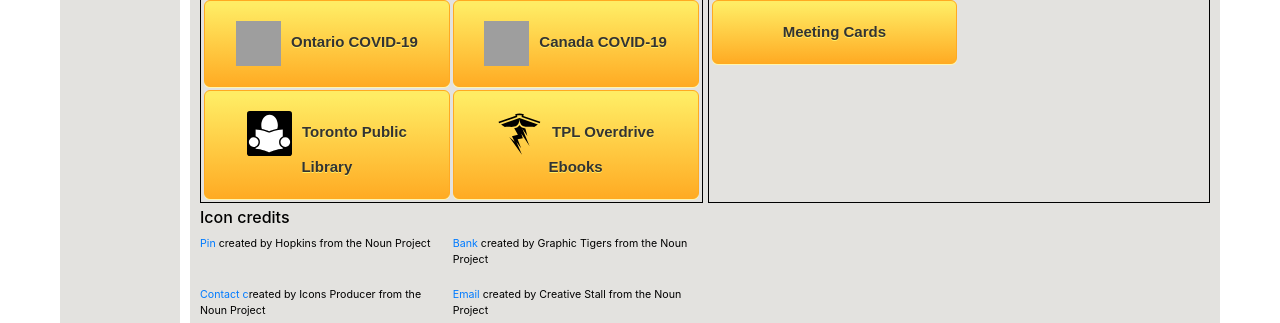
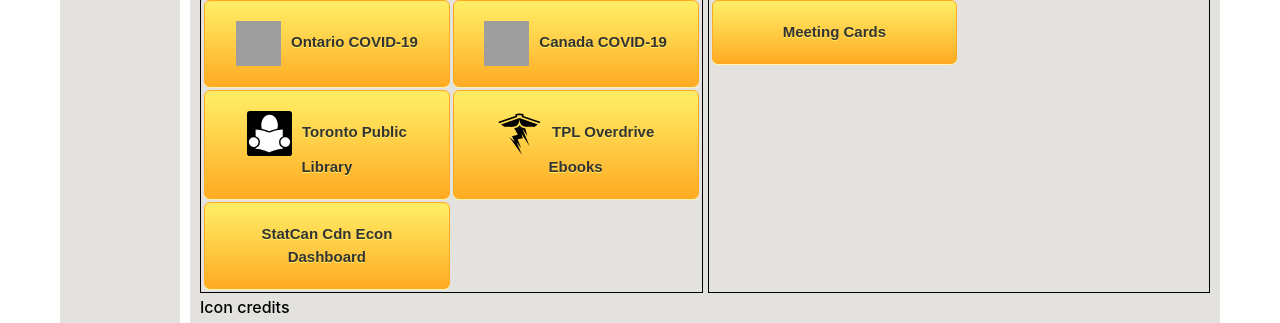
Before and after one commit to sechilds/home_page, a plain HTML site: page index.html in a window 1280 px wide. Shown: the part 439-762 px from the top of the page. Drawn offline with nearby package versions, Linux system fonts and the light colour scheme; grey boxes are pictures that could not be loaded.

Commit message:
Add economic dashboard.

```diff
--- a/index.html
+++ b/index.html
@@ -43,6 +43,7 @@
 			<a href="https://www.canada.ca/en/public-health/services/diseases/2019-novel-coronavirus-infection.html"><img src="https://img.icons8.com/ios-filled/50/000000/coronavirus.png" class="link_icon"/>Canada COVID-19</a>
 			<a href="https://www.torontopubliclibrary.ca" target="_blank"><img src="read.svg" class="link_icon"></img>Toronto Public Library</a>
 			<a href="https://toronto.overdrive.com" target="_blank"><img src="book-storm.svg" class="link_icon"></img>TPL Overdrive Ebooks</a>
+                        <a href="https://www150.statcan.gc.ca/n1/pub/71-607-x/71-607-x2020009-eng.htm" target="_blank">StatCan Cdn Econ Dashboard</a>
                     </div>
 
                 </div>
```
